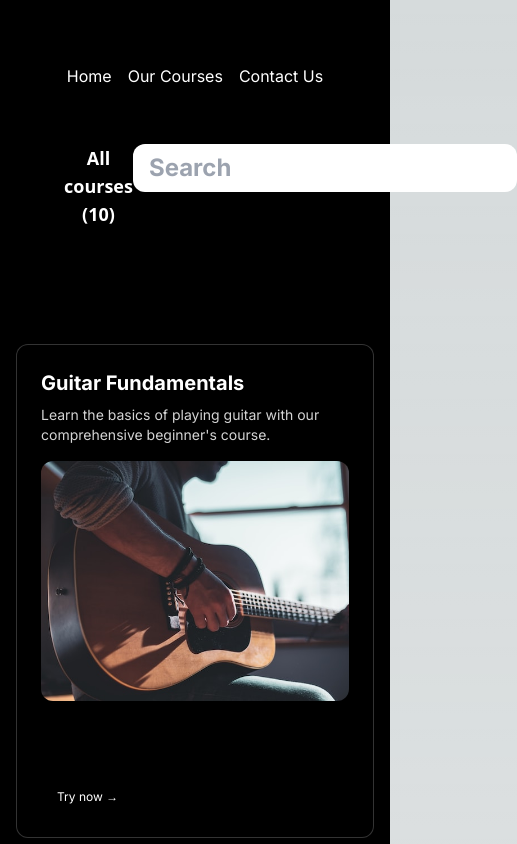
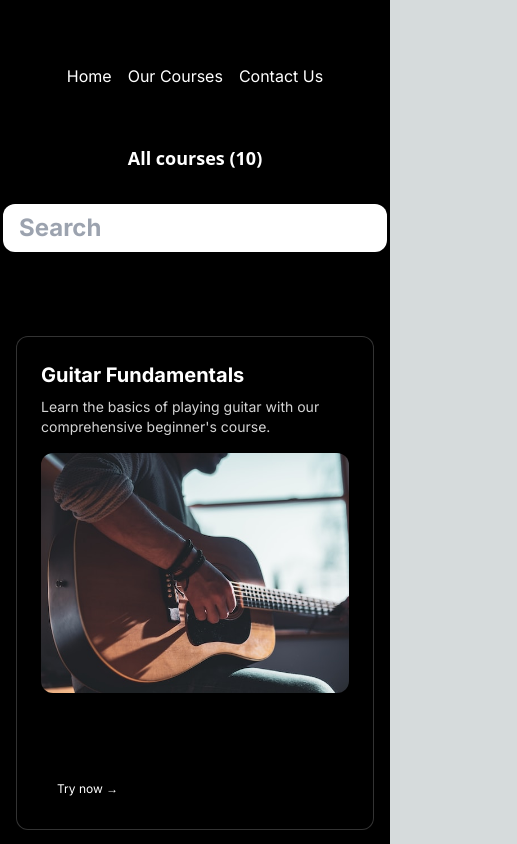
Before and after one commit to harshdeepy205/NextJS-Aceternity-UI, a Next.js app: page /courses in a window 390 px wide. Shown: the top 844 px of the page, 517 px wide, since content can reach past the window. Built offline with nearby package versions, Linux system fonts and the light colour scheme.

Commit message:
mobile view responsive search bar

```diff
--- a/src/app/courses/page.tsx
+++ b/src/app/courses/page.tsx
@@ -23,16 +23,15 @@ function page() {
 	const filterCourses = (value:string)=>{
 		let courses = courseData.courses.filter((course:courseDataType)=>course.title.toLowerCase().includes(value.toLowerCase()))
     	setCourse(courses)
-    	console.log(value)
 	}
 
   return (
 		<div className="min-h-screen bg-black py-12 pt-36">
-			<div className="flex justify-between mx-16">
+			<div className="flex justify-center sm:justify-between mx-4 sm:mx-16 flex-wrap text-center">
 				<h1 className="text-lg md:text-6xl text-center font-sans font-bold mb-8 text-white">
 					All courses ({courseData.courses.length})
 				</h1>
-				<div className="mr-24">
+				<div className="sm:mr-24">
 					<input
 						type="text"
 						placeholder="Search"
```
